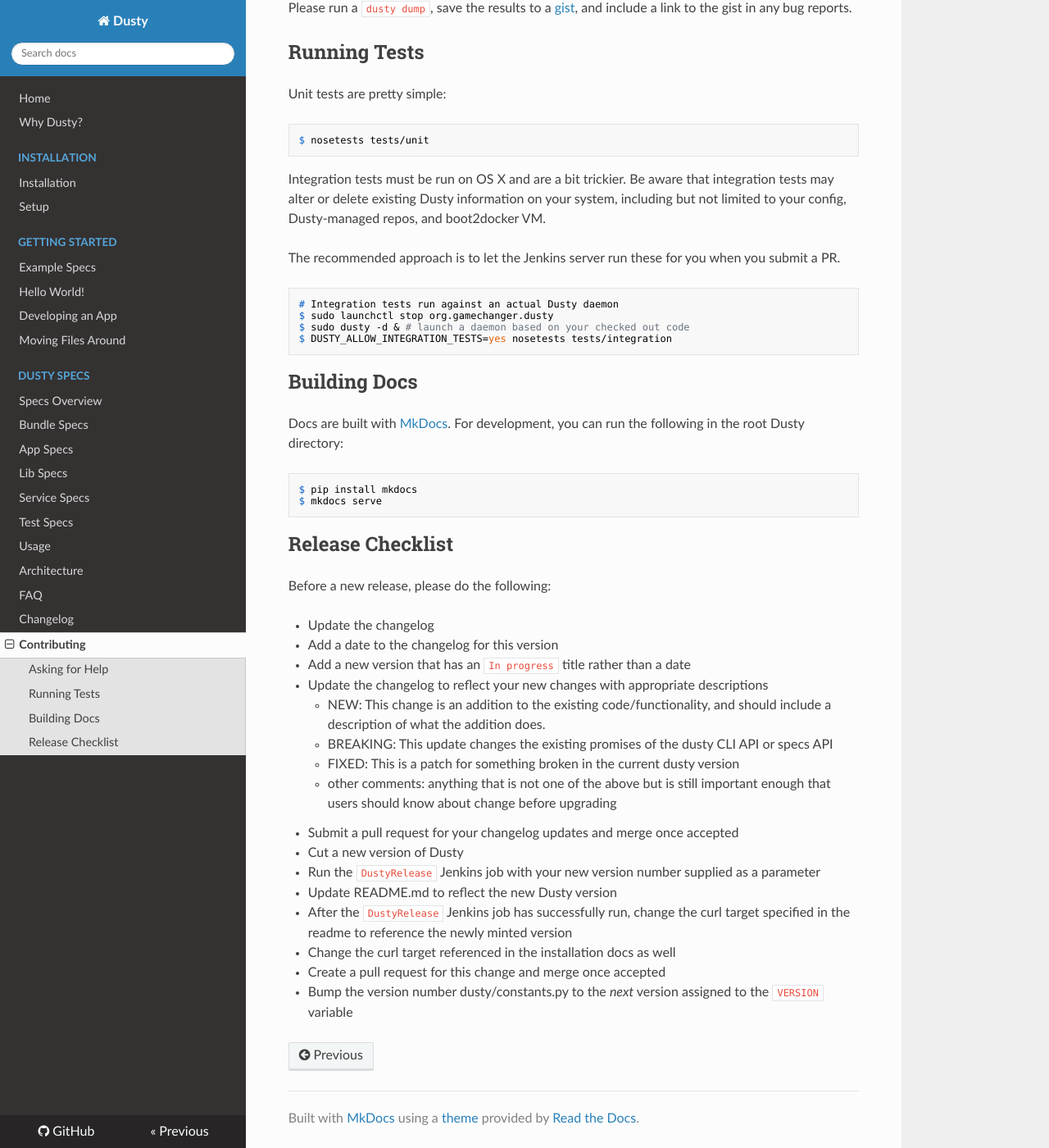
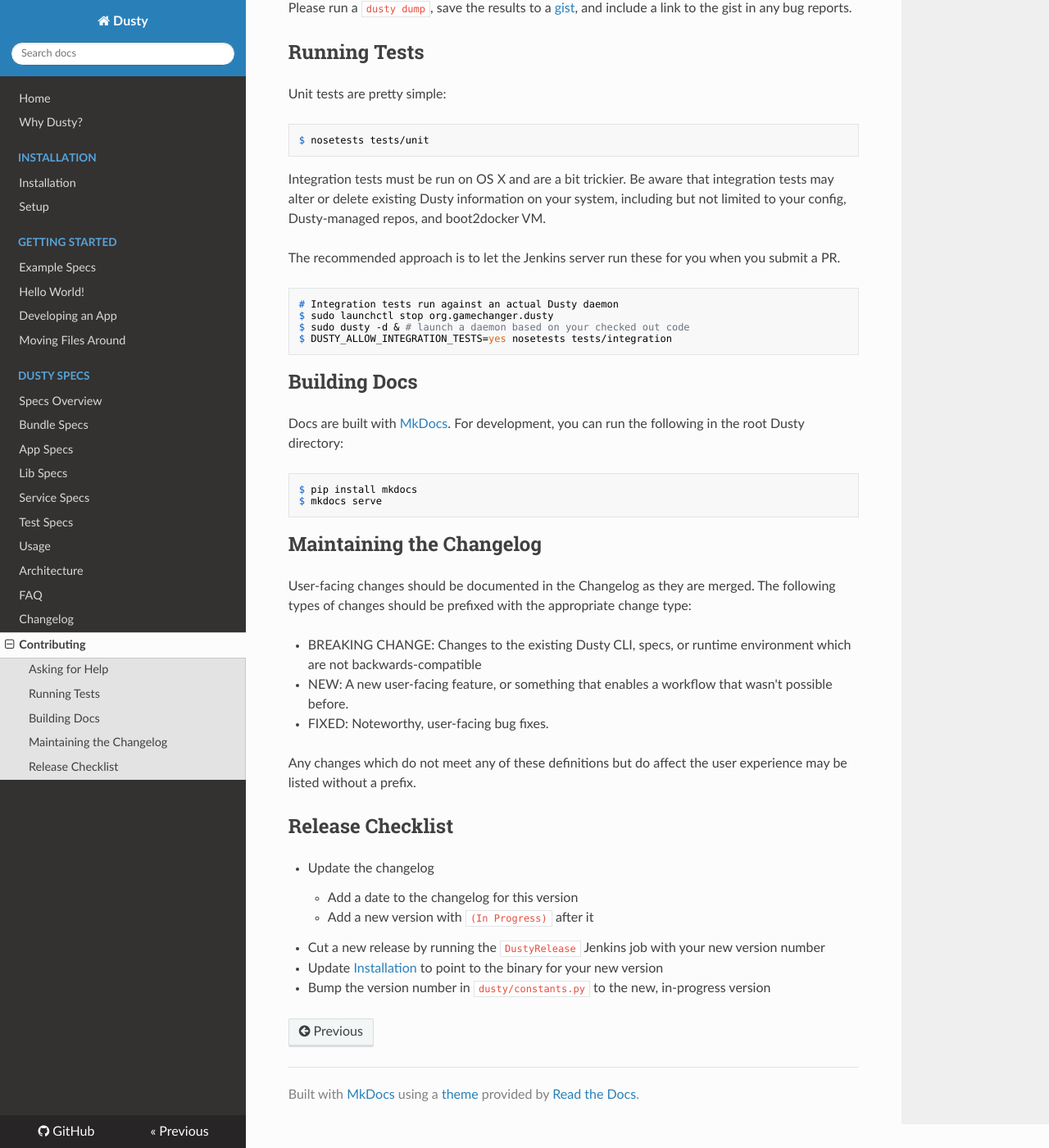
Before and after one commit to gamechanger/dusty, an MkDocs documentation site: the page built from docs/contributing.md, in a window 1280 px wide and 1400 px high, scrolled down 218 px. Shown: the whole window at 82% size. Built offline with MkDocs 1.6.1, drawn with Linux system fonts in a browser that asks for light colours; nearby versions of some CDN libraries; old or Windows-style settings are respelled for this version of MkDocs.

Commit message:
Touch up contributing docs

````diff
--- a/docs/contributing.md
+++ b/docs/contributing.md
@@ -37,26 +37,26 @@
 $ mkdocs serve
 ```
 
+## Maintaining the Changelog
+
+User-facing changes should be documented in the Changelog as they are merged. The following
+types of changes should be prefixed with the appropriate change type:
+
+* BREAKING CHANGE: Changes to the existing Dusty CLI, specs, or runtime environment which are not backwards-compatible
+* NEW: A new user-facing feature, or something that enables a workflow that wasn't possible before.
+* FIXED: Noteworthy, user-facing bug fixes.
+
+Any changes which do not meet any of these definitions but do affect the user experience
+may be listed without a prefix.
+
 ## Release Checklist
 
-Before a new release, please do the following:
+* Update the changelog
+    * Add a date to the changelog for this version
+    * Add a new version with `(In Progress)` after it
 
-* Update the changelog
-  * Add a date to the changelog for this version
-  * Add a new version that has an `In progress` title rather than a date
-  * Update the changelog to reflect your new changes with appropriate descriptions
-    * NEW: This change is an addition to the existing code/functionality, and should include a description of what the addition does.
-    * BREAKING: This update changes the existing promises of the dusty CLI API or specs API
-    * FIXED: This is a patch for something broken in the current dusty version
-    * other comments: anything that is not one of the above but is still important enough that users should know about change before upgrading
-  * Submit a pull request for your changelog updates and merge once accepted
+* Cut a new release by running the `DustyRelease` Jenkins job with your new version number
 
-* Cut a new version of Dusty
-  * Run the `DustyRelease` Jenkins job with your new version number supplied as a parameter
+* Update [Installation](installation.md) to point to the binary for your new version
 
-* Update README.md to reflect the new Dusty version
-  * After the `DustyRelease` Jenkins job has successfully run, change the curl target specified in the readme to reference the newly minted version
-  * Change the curl target referenced in the installation docs as well
-  * Create a pull request for this change and merge once accepted
-
-* Bump the version number dusty/constants.py to the *next* version assigned to the `VERSION` variable
+* Bump the version number in `dusty/constants.py` to the new, in-progress version
````
